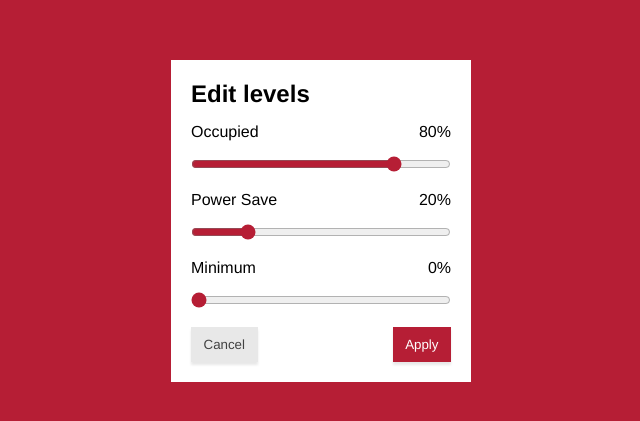
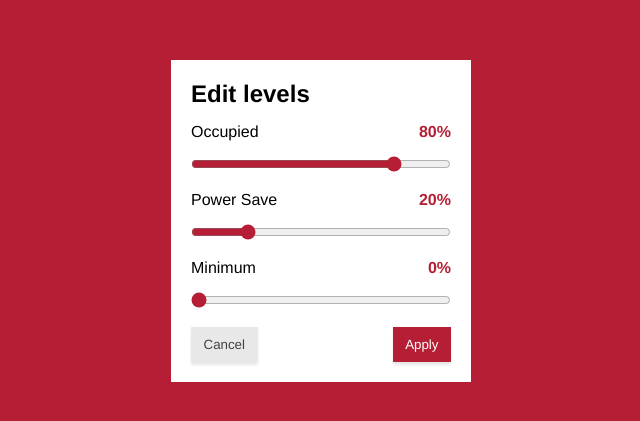
Before and after one commit to hambergjesse/intelligent-luminaire-light-levels, a React (Vite) app: page / in a window 1280 px wide. Shown: the part 179-600 px from the top of the page, without its empty margins (319-959 px from the left). Built offline with nearby package versions, Linux system fonts and the light colour scheme.

Commit message:
slider percentage number styling

```diff
--- a/src/components/LuminaireControl/LuminaireSlider.jsx
+++ b/src/components/LuminaireControl/LuminaireSlider.jsx
@@ -16,6 +16,12 @@ const sliderStyleTop = {
   width: "100%",
 };
 
+// Styling for the percentage number/text
+const percentageStyle = {
+  color: "#b61e35",
+  fontWeight: "600",
+};
+
 // LuminaireSlider component to represent a slider with a title and range input
 export const LuminaireSlider = ({ title, value, onChange }) => {
   // Event handler for slider value changes
@@ -30,7 +36,12 @@ export const LuminaireSlider = ({ title, value, onChange }) => {
       {/* Top section with slider title and current value percentage */}
       <div className="luminaireSlider__top" style={sliderStyleTop}>
         <p className="luminaireSlider__container--title">{title}</p>
-        <p className="luminaireSlider__container--percentage">{value + "%"}</p>
+        <p
+          className="luminaireSlider__container--percentage"
+          style={percentageStyle}
+        >
+          {value + "%"}
+        </p>
       </div>
       {/* Bottom section with the range input */}
       <div
```
